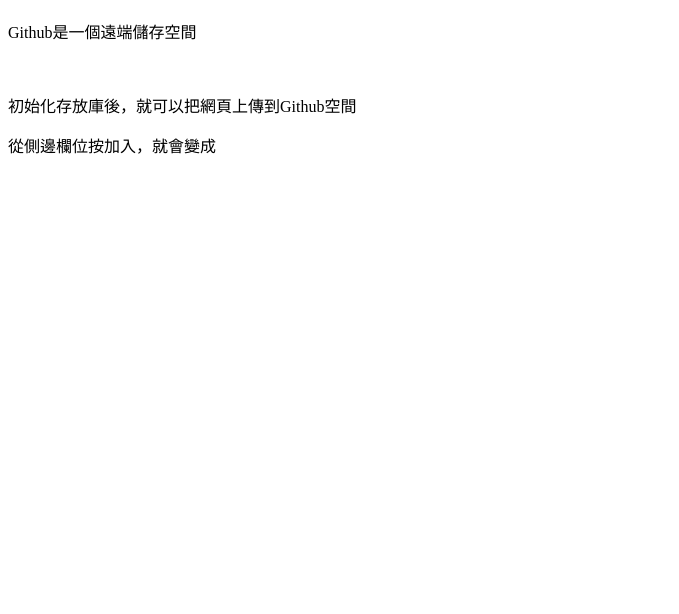
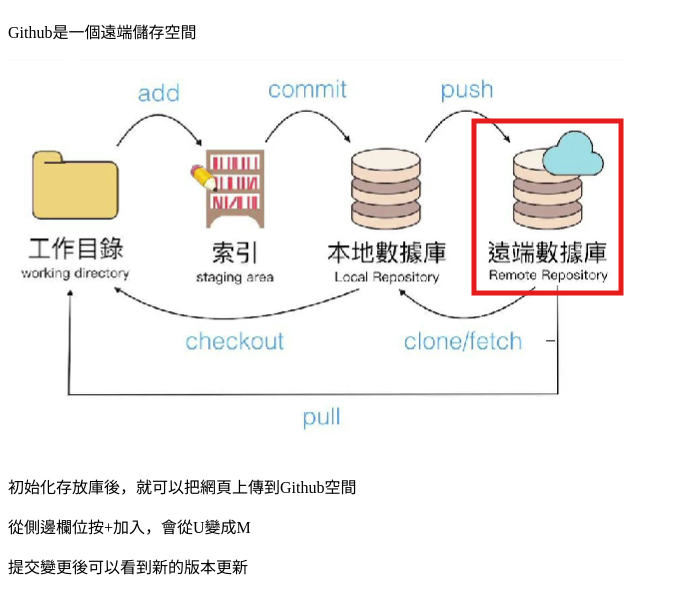
Before and after one commit to bdes6124/Project2--github-, a plain HTML site: page index.html in a window 1280 px wide. Shown: the part 70-684 px from the top of the page, without its empty margins (0-679 px from the left). Drawn offline with Linux system fonts and the light colour scheme.

Commit message:
更新CSS及html內容

```diff
--- a/index.html
+++ b/index.html
@@ -10,6 +10,8 @@
     <p>Github是一個遠端儲存空間</p>
     <img src="img/螢幕擷取畫面 2025-11-28 185201.png" alt="">
     <p>初始化存放庫後，就可以把網頁上傳到Github空間</p>
-    <p>從側邊欄位按加入，就會變成</p>
+    <p>從側邊欄位按+加入，會從U變成M</p>
+    <p>提交變更後可以看到新的版本更新</p>
+
 </body>
 </html>
--- a/style.css
+++ b/style.css
@@ -0,0 +1,7 @@
+h1{font-size: 30px;
+color:blue;
+}
+
+p{font-size: 15px;
+color:black;
+}
```
Also changed, not shown: img/螢幕擷取畫面 2025-11-28 185201.png (added).
